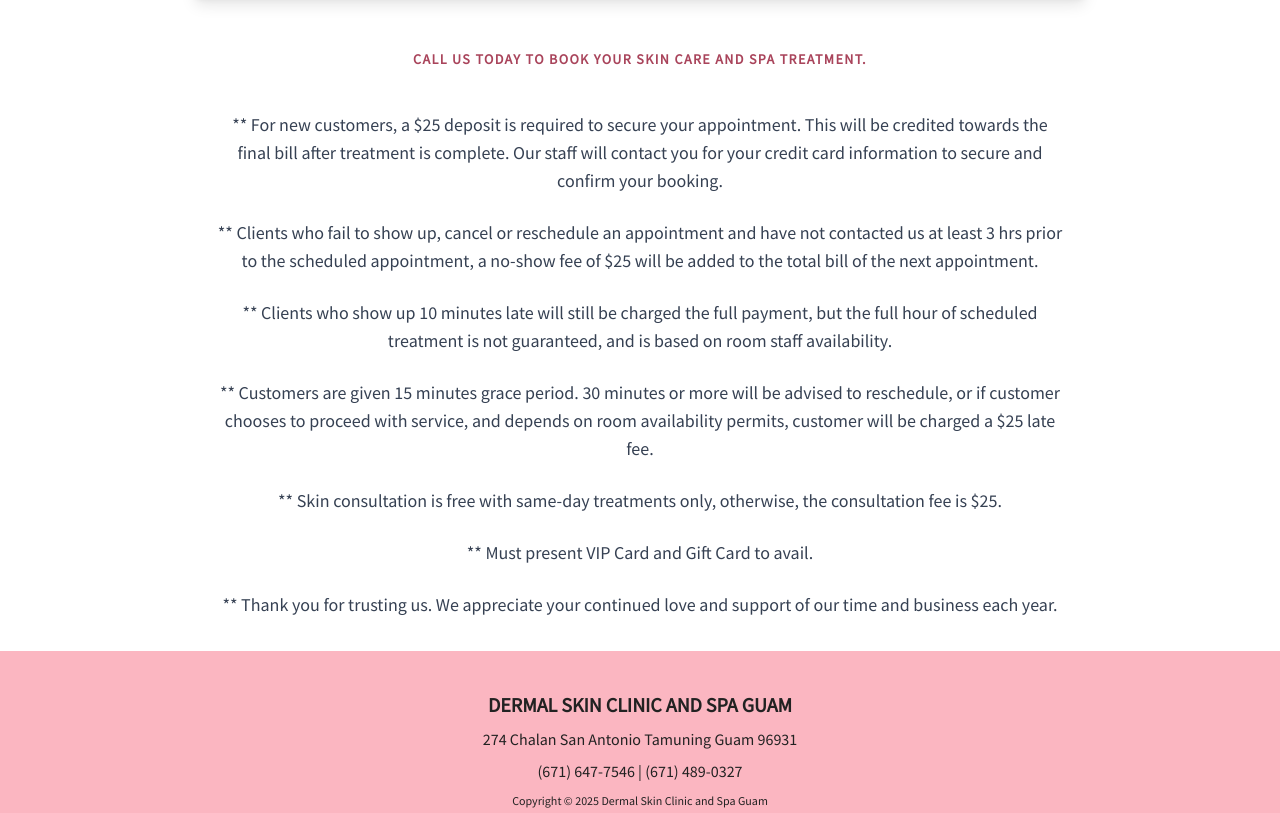
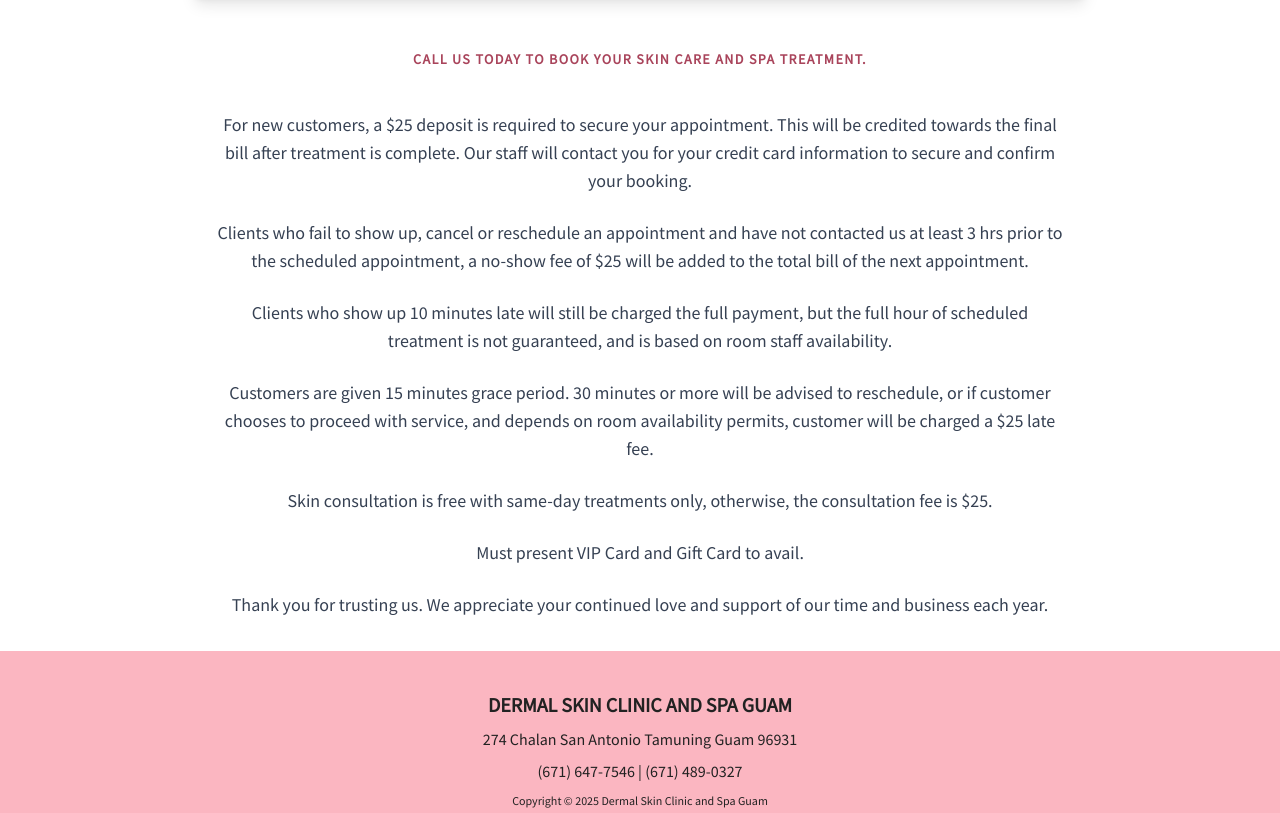
Before and after one commit to Mohdjariullah/dermaspa, a Next.js app: page /no-call-no-show-policy in a window 1280 px wide. Shown: the part 678-1491 px from the top of the page. Built offline with nearby package versions, Linux system fonts and the light colour scheme.

Commit message:
Remove bold formatting from policy text
Eliminated the '**' markdown-style bold markers from the no-call-no-show policy page to ensure consistent text formatting and improve readability.

```diff
--- a/app/contact/page.tsx
+++ b/app/contact/page.tsx
@@ -5,17 +5,17 @@
 
 export default function Contact() {
   return (
-    <div className="min-h-screen flex flex-col bg-white relative">
+    <div className="min-h-screen flex flex-col bg-white relative font-sans">
       <Navbar/>
       <div className="absolute inset-0 -z-10">
         <img src="/contact-usbg.jpg" alt="Background" className="w-full h-full object-cover opacity-25" />
       </div>
       <div className="h-[110px] w-full" />
       <main className="max-w-6xl mx-auto w-full flex flex-col items-center justify-center py-6 sm:py-8 px-4 sm:px-6">
-        <h1 className="text-2xl sm:text-3xl md:text-4xl font-bold tracking-wider text-center mb-8 sm:mb-12 text-black" style={{fontFamily: 'inherit'}}>CONTACT US</h1>
+        <h1 className="text-2xl sm:text-3xl md:text-4xl font-bold tracking-wider text-center mb-8 sm:mb-12 text-black font-sans">CONTACT US</h1>
         <div className="w-full flex flex-col lg:flex-row gap-8 sm:gap-12 lg:gap-24">
           {/* Left: Form */}
-          <form className="flex-1 flex flex-col gap-5 max-w-lg mx-auto lg:mx-0 bg-pink-50 rounded-3xl shadow-lg p-6 sm:p-8 border-2 border-pink-200">
+          <form className="flex-1 flex flex-col gap-5 max-w-lg mx-auto lg:mx-0 bg-pink-50 rounded-3xl shadow-lg p-6 sm:p-8 border-2 border-pink-200 font-sans">
             <span className="uppercase text-base font-bold tracking-widest mb-2 text-[#a9445b] font-sans">Get in touch!</span>
             <input
               type="text"
@@ -57,12 +57,12 @@
           </div>
         </div>
         {/* Info text and clinic name below form/map */}
-        <div className="w-full flex flex-col items-center justify-center mt-8 sm:mt-10 mb-8 px-4">
-          <span className="uppercase text-xs font-semibold tracking-widest mb-2 text-black">Questions or Comments?</span>
-          <p className="text-gray-600 text-sm sm:text-base mb-4 text-center max-w-2xl text-black leading-relaxed">
+        <div className="w-full flex flex-col items-center justify-center mt-8 sm:mt-10 mb-8 px-4 font-sans">
+          <span className="uppercase text-xs font-semibold tracking-widest mb-2 text-black font-sans">Questions or Comments?</span>
+          <p className="text-gray-600 text-sm sm:text-base mb-4 text-center max-w-2xl text-black leading-relaxed font-sans">
             Do you have questions about our products? Do you need help in designing your skin care regimen? Drop us a line, and we&apos;ll get back to you as soon as possible.
           </p>
-          <span className="uppercase text-xs font-semibold tracking-widest mt-2 mb-2 text-black">DERMAL SKIN CLINIC AND SPA GUAM</span>
+          <span className="uppercase text-xs font-semibold tracking-widest mt-2 mb-2 text-black font-sans">DERMAL SKIN CLINIC AND SPA GUAM</span>
         </div>
       </main>
       <Footer />
--- a/app/no-call-no-show-policy/page.tsx
+++ b/app/no-call-no-show-policy/page.tsx
@@ -32,25 +32,25 @@
 
         <div className="w-full max-w-4xl text-center text-sm sm:text-base md:text-lg text-gray-700 flex flex-col gap-4 sm:gap-6 leading-relaxed px-4 sm:px-6">
           <p className="text-sm sm:text-base md:text-lg">
-            ** For new customers, a $25 deposit is required to secure your appointment. This will be credited towards the final bill after treatment is complete. Our staff will contact you for your credit card information to secure and confirm your booking.
+            For new customers, a $25 deposit is required to secure your appointment. This will be credited towards the final bill after treatment is complete. Our staff will contact you for your credit card information to secure and confirm your booking.
           </p>
           <p className="text-sm sm:text-base md:text-lg">
-            ** Clients who fail to show up, cancel or reschedule an appointment and have not contacted us at least 3 hrs prior to the scheduled appointment, a no-show fee of $25 will be added to the total bill of the next appointment.
+            Clients who fail to show up, cancel or reschedule an appointment and have not contacted us at least 3 hrs prior to the scheduled appointment, a no-show fee of $25 will be added to the total bill of the next appointment.
           </p>
           <p className="text-sm sm:text-base md:text-lg">
-            ** Clients who show up 10 minutes late will still be charged the full payment, but the full hour of scheduled treatment is not guaranteed, and is based on room staff availability.
+            Clients who show up 10 minutes late will still be charged the full payment, but the full hour of scheduled treatment is not guaranteed, and is based on room staff availability.
           </p>
           <p className="text-sm sm:text-base md:text-lg">
-            ** Customers are given 15 minutes grace period. 30 minutes or more will be advised to reschedule, or if customer chooses to proceed with service, and depends on room availability permits, customer will be charged a $25 late fee.
+            Customers are given 15 minutes grace period. 30 minutes or more will be advised to reschedule, or if customer chooses to proceed with service, and depends on room availability permits, customer will be charged a $25 late fee.
           </p>
           <p className="text-sm sm:text-base md:text-lg">
-            ** Skin consultation is free with same-day treatments only, otherwise, the consultation fee is $25.
+            Skin consultation is free with same-day treatments only, otherwise, the consultation fee is $25.
           </p>
           <p className="text-sm sm:text-base md:text-lg">
-            ** Must present VIP Card and Gift Card to avail.
+            Must present VIP Card and Gift Card to avail.
           </p>
           <p className="text-sm sm:text-base md:text-lg">
-            ** Thank you for trusting us. We appreciate your continued love and support of our time and business each year.
+            Thank you for trusting us. We appreciate your continued love and support of our time and business each year.
           </p>
         </div>
       </main>
```
